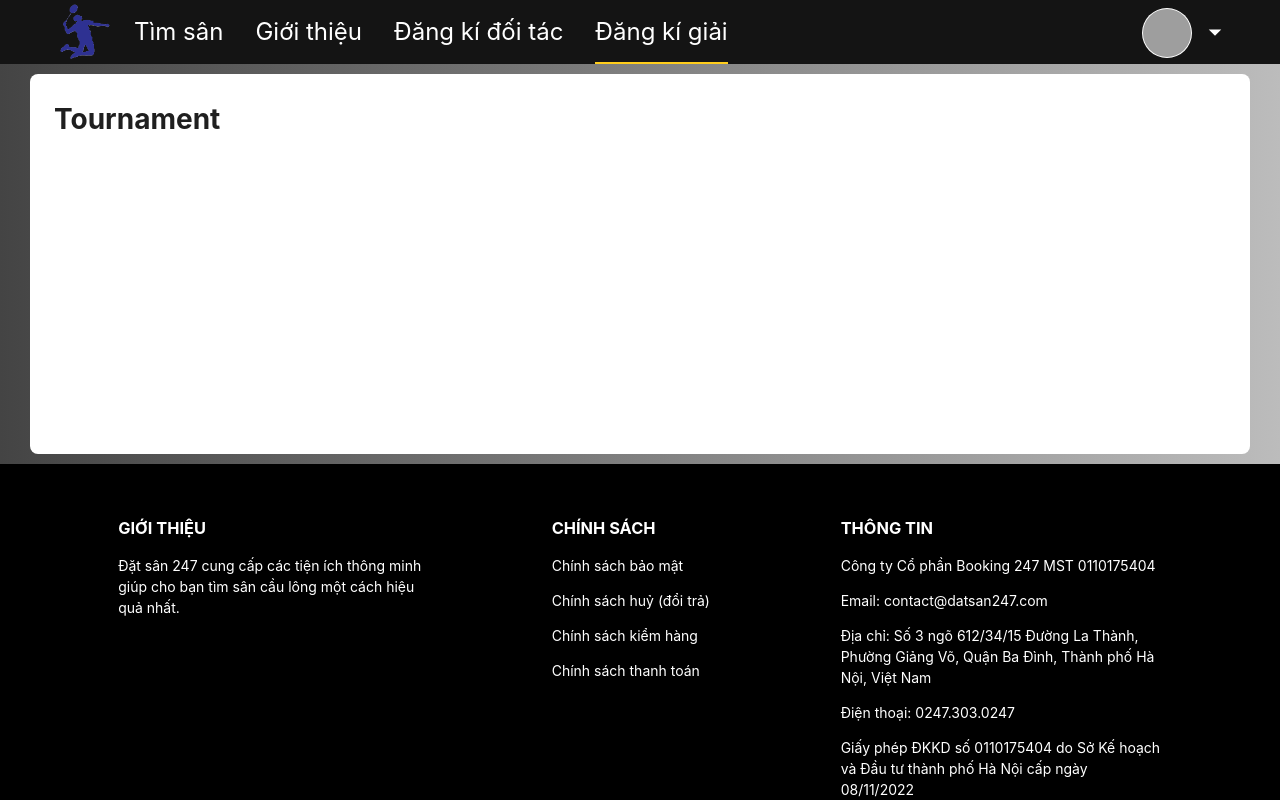
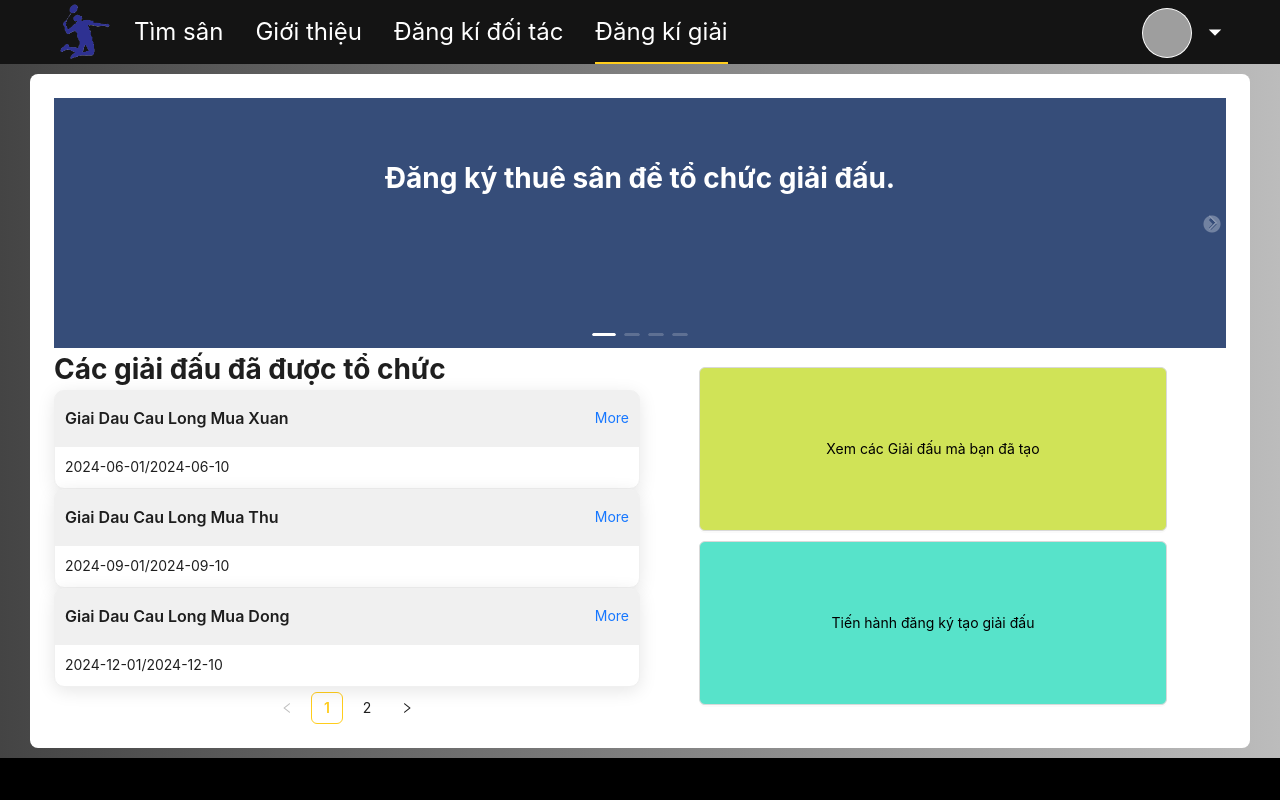
Before and after one commit to BenSkye/Web_Booking_Courts, a React (Vite) app: page /tournament in a window 1280 px wide. Shown: the top 800 px of the page. Built offline with nearby package versions, Linux system fonts and the light colour scheme; grey boxes are pictures that could not be loaded.

Commit message:
Tournament Overview

```diff
--- /dev/null
+++ b/src/pages/tournament/components/ButtonRouter.jsx
@@ -0,0 +1,29 @@
+import { Button, Space } from "antd";
+import React from "react";
+
+export default function ButtonRouter() {
+  return (
+    <div
+      style={{
+        width: "80%",
+        height: "90%",
+        display: "flex",
+        flexDirection: "column",
+      }}
+    >
+      <Button
+        style={{
+          flex: 1,
+          marginBottom: "10px",
+          backgroundColor: "#D0E357",
+          color: "black",
+        }}
+      >
+        Xem các Giải đấu mà bạn đã tạo
+      </Button>
+      <Button style={{ flex: 1, backgroundColor: "#57E3CA", color: "black" }}>
+        Tiến hành đăng ký tạo giải đấu
+      </Button>
+    </div>
+  );
+}
--- /dev/null
+++ b/src/pages/tournament/components/CarouselOverview.jsx
@@ -0,0 +1,31 @@
+import { Carousel } from "antd";
+const contentStyle = {
+  margin: 0,
+  height: "250px",
+  color: "#fff",
+  lineHeight: "160px",
+  textAlign: "center",
+  background: "#364d79",
+};
+export default function CarouselOverview() {
+  return (
+    <div>
+      <Carousel arrows infinite={false}>
+        <div>
+          <h1 style={contentStyle}>Đăng ký thuê sân để tổ chức giải đấu.</h1>
+        </div>
+        <div>
+          <h1 style={contentStyle}>
+            Dành cho mọi giải đấu từ phong trào đến chuyên nghiệp
+          </h1>
+        </div>
+        <div>
+          <h1 style={contentStyle}>Đăng ký minh bạch rõ ràng</h1>
+        </div>
+        <div>
+          <h1 style={contentStyle}>Thanh toán nhanh</h1>
+        </div>
+      </Carousel>
+    </div>
+  );
+}
--- /dev/null
+++ b/src/pages/tournament/components/HistoryTournament.jsx
@@ -0,0 +1,125 @@
+import { Card, Pagination } from "antd";
+import React, { useState } from "react";
+
+const ListTournament = [
+  {
+    tenGiaiDau: "Giai Dau Cau Long Mua Xuan",
+    tenToChuc: "Cau Lac Bo Cau Long Thanh Pho",
+    diaChi: "123 Duong Nguyen Trai, Quan 1, Thanh Pho Ho Chi Minh",
+    email: "contact@caulongtphcm.vn",
+    soDienThoai: "0123456789",
+    ngayKhaiMac: "2024-06-01",
+    ngayBeMac: "2024-06-10",
+    tenSanDau: "San Van Dong Hoa Lu",
+    diaChiSanDau: "2 Dinh Tien Hoang, Quan 1, Thanh Pho Ho Chi Minh",
+    coCauGiaiThuong:
+      "giaiNhat-donNam: 10,000,000 VND, giaiNhi-donNam: 7,000,000 VND",
+  },
+  {
+    tenGiaiDau: "Giai Dau Cau Long Mua Thu",
+    tenToChuc: "Cau Lac Bo Cau Long Ha Noi",
+    diaChi: "456 Duong Le Duan, Quan Hai Ba Trung, Ha Noi",
+    email: "contact@caulonghanoi.vn",
+    soDienThoai: "0987654321",
+    ngayKhaiMac: "2024-09-01",
+    ngayBeMac: "2024-09-10",
+    tenSanDau: "San Van Dong My Dinh",
+    diaChiSanDau: "20 Pham Hung, Quan Nam Tu Liem, Ha Noi",
+    coCauGiaiThuong:
+      "giaiNhat-donNam: 12,000,000 VND, giaiNhi-donNam: 8,000,000 VND",
+  },
+  {
+    tenGiaiDau: "Giai Dau Cau Long Mua Dong",
+    tenToChuc: "Cau Lac Bo Cau Long Da Nang",
+    diaChi: "789 Duong Nguyen Van Linh, Quan Hai Chau, Da Nang",
+    email: "contact@caulongdanang.vn",
+    soDienThoai: "0369876543",
+    ngayKhaiMac: "2024-12-01",
+    ngayBeMac: "2024-12-10",
+    tenSanDau: "San Van Dong Son Tra",
+    diaChiSanDau: "15 Hoang Sa, Quan Son Tra, Da Nang",
+    coCauGiaiThuong:
+      "giaiNhat-donNam: 15,000,000 VND, giaiNhi-donNam: 10,000,000 VND",
+  },
+  {
+    tenGiaiDau: "Giai Dau Cau Long Mua Mưa",
+    tenToChuc: "Cau Lac Bo Cau Long Thanh Pho",
+    diaChi: "123 Duong Nguyen Trai, Quan 1, Thanh Pho Ho Chi Minh",
+    email: "contact@caulongtphcm.vn",
+    soDienThoai: "0123456789",
+    ngayKhaiMac: "2024-06-01",
+    ngayBeMac: "2024-06-10",
+    tenSanDau: "San Van Dong Hoa Lu",
+    diaChiSanDau: "2 Dinh Tien Hoang, Quan 1, Thanh Pho Ho Chi Minh",
+    coCauGiaiThuong:
+      "giaiNhat-donNam: 10,000,000 VND, giaiNhi-donNam: 7,000,000 VND",
+  },
+  {
+    tenGiaiDau: "Giai Dau Cau Long Mua Nồm",
+    tenToChuc: "Cau Lac Bo Cau Long Ha Noi",
+    diaChi: "456 Duong Le Duan, Quan Hai Ba Trung, Ha Noi",
+    email: "contact@caulonghanoi.vn",
+    soDienThoai: "0987654321",
+    ngayKhaiMac: "2024-09-01",
+    ngayBeMac: "2024-09-10",
+    tenSanDau: "San Van Dong My Dinh",
+    diaChiSanDau: "20 Pham Hung, Quan Nam Tu Liem, Ha Noi",
+    coCauGiaiThuong:
+      "giaiNhat-donNam: 12,000,000 VND, giaiNhi-donNam: 8,000,000 VND",
+  },
+  {
+    tenGiaiDau: "Giai Dau Cau Long Mua Hè",
+    tenToChuc: "Cau Lac Bo Cau Long Da Nang",
+    diaChi: "789 Duong Nguyen Van Linh, Quan Hai Chau, Da Nang",
+    email: "contact@caulongdanang.vn",
+    soDienThoai: "0369876543",
+    ngayKhaiMac: "2024-12-01",
+    ngayBeMac: "2024-12-10",
+    tenSanDau: "San Van Dong Son Tra",
+    diaChiSanDau: "15 Hoang Sa, Quan Son Tra, Da Nang",
+    coCauGiaiThuong:
+      "giaiNhat-donNam: 15,000,000 VND, giaiNhi-donNam: 10,000,000 VND",
+  },
+];
+const pageSize = 3;
+export default function HistoryTournament() {
+  const [currentPage, setCurrentPage] = useState(1);
+
+  const handleChange = (page) => {
+    setCurrentPage(page);
+  };
+  return (
+    <div>
+      <h1>Các giải đấu đã được tổ chức</h1>
+      {ListTournament.slice(
+        (currentPage - 1) * pageSize,
+        currentPage * pageSize
+      ).map((tournament, index) => (
+        <Card
+          key={index}
+          title={tournament.tenGiaiDau}
+          extra={<a href="#">More</a>}
+          bodyStyle={{ padding: "10px" }}
+          headStyle={{ backgroundColor: "#f0f0f0", padding: "10px" }}
+          style={{
+            width: "100%",
+            boxShadow: "0px 4px 18px rgba(0, 0, 0, 0.1)",
+            borderRadius: "10px",
+            margin: 0,
+          }}
+        >
+          <p style={{ margin: 0, padding: 0 }}>
+            {tournament.ngayKhaiMac}/{tournament.ngayBeMac}
+          </p>
+        </Card>
+      ))}
+      <Pagination
+        current={currentPage}
+        onChange={handleChange}
+        pageSize={pageSize}
+        total={ListTournament.length}
+        style={{ display: "flex", justifyContent: "center", marginTop: "5px" }}
+      />
+    </div>
+  );
+}
--- /dev/null
+++ b/src/pages/tournament/index.jsx
@@ -0,0 +1,27 @@
+import { Col, Row } from "antd";
+import CarouselOverview from "./components/CarouselOverview";
+import HistoryTournament from "./components/HistoryTournament";
+import ButtonRouter from "./components/ButtonRouter";
+export default function tournament() {
+  return (
+    <div>
+      <CarouselOverview />
+      <Row>
+        <Col span={12}>
+          <HistoryTournament />
+        </Col>
+        <Col
+          span={12}
+          style={{
+            display: "flex",
+            flexDirection: "column",
+            justifyContent: "center",
+            alignItems: "center",
+          }}
+        >
+          <ButtonRouter />
+        </Col>
+      </Row>
+    </div>
+  );
+}
```
Also changed, not shown: src/routes/Router.jsx (+22 -22 lines).
